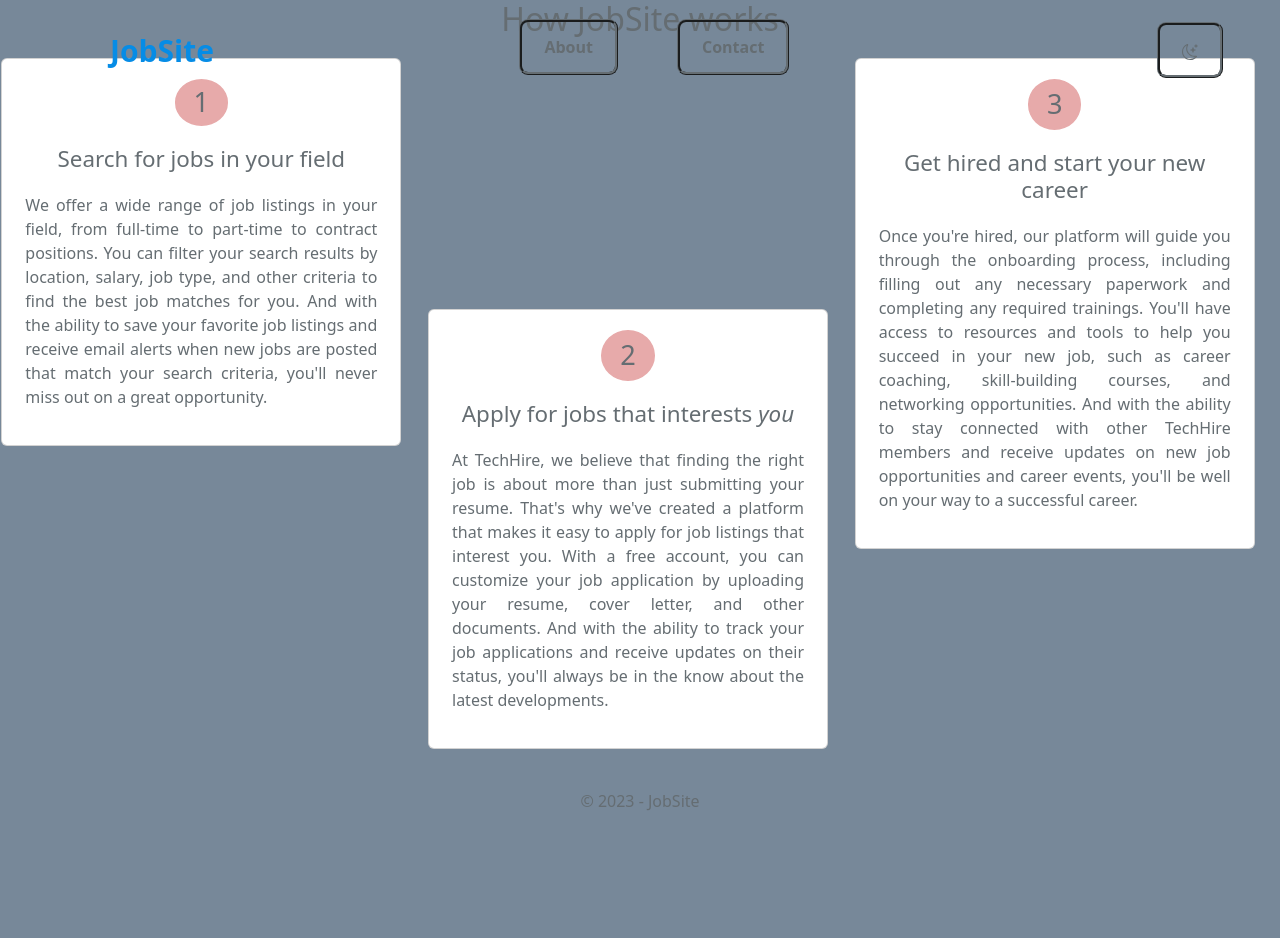
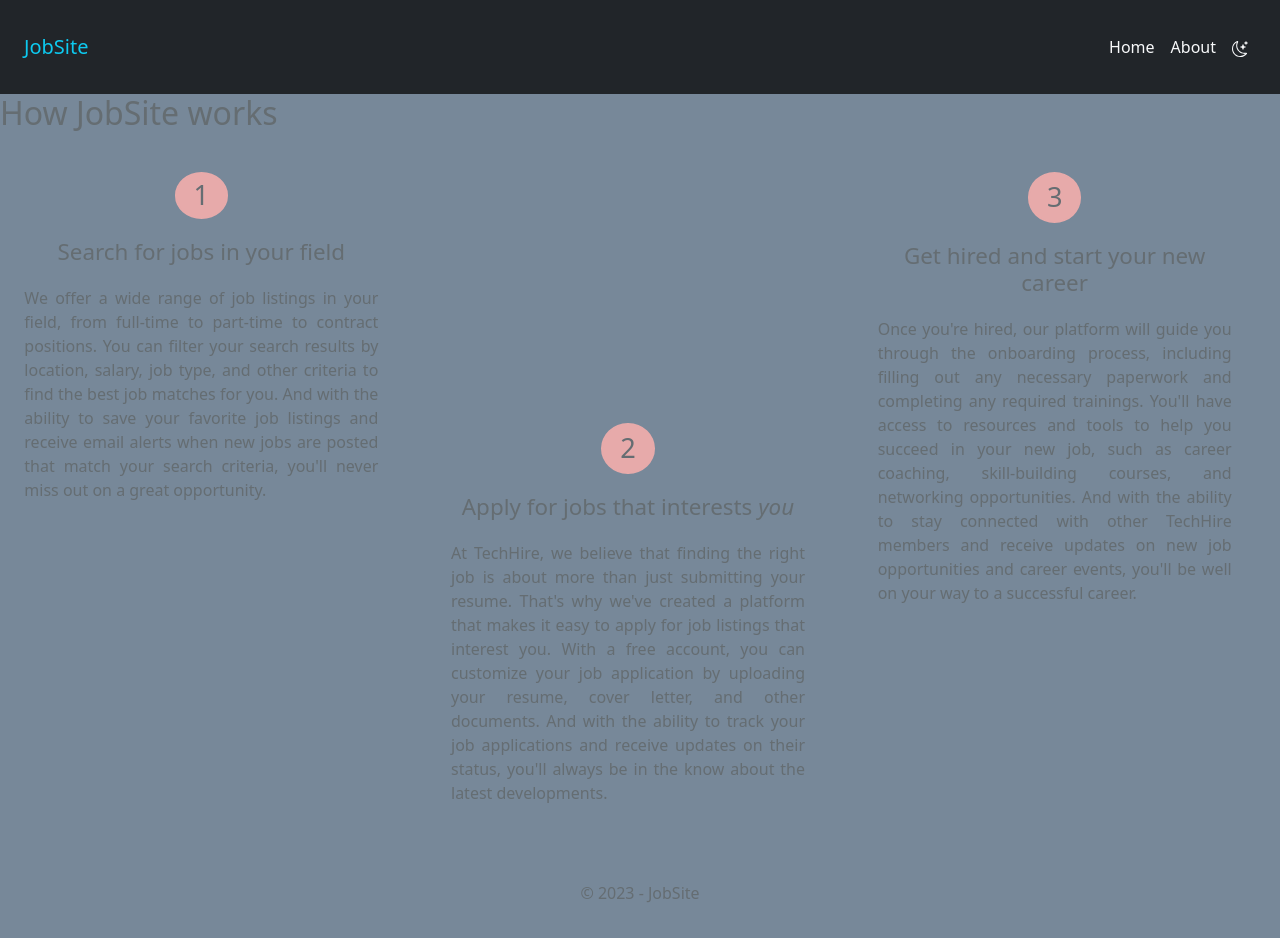
Before and after one commit to JackLabukas/24-7-Jobs-group-project, a React (Create React App) app: page /about in a window 1280 px wide. Shown: the top 938 px of the page. Before the commit the page ends 869 px from the top, so only its background shows below. Built offline with nearby package versions, Linux system fonts and the light colour scheme.

Commit message:
fixed navbar

```diff
--- a/src/App.js
+++ b/src/App.js
@@ -5,8 +5,8 @@ import JobList from "./components/JobList";
 import About from "./components/How-It-Works";
 // import Contact from "./pages/Contact";
 
-import Navbar from "./components/Navbar/Navbar";
 import Footer from "./components/Footer/Footer";
+import Navbar1 from "./components/Navbar/Navbar1";
 
 import { createContext } from "react";
 import React, { useState, useEffect } from "react";
@@ -26,7 +26,7 @@ function App() {
 
   useEffect(() => {
     if (theme === "dark") {
-      body.style.background = "#2e363d";
+      body.style.background = "black";
       body.style.color = "#dddddd";
     } else {
       body.style.background = "#778899";
@@ -36,9 +36,9 @@ function App() {
 
   return (
     <ThemeContext.Provider value={{ theme, changeTheme }}>
-      <div className="App" id={theme}>
+      <div className="container-flex" id={theme}>
+        <Navbar1 />
         <Router>
-          <Navbar />
           <Routes>
             <Route
               path="/"
--- a/src/components/Footer/Footer.js
+++ b/src/components/Footer/Footer.js
@@ -10,10 +10,9 @@ function Footer() {
 
   return (
     <div className={styles.footer}>
-
-      <p class="copyright">
-        © <span class="year">{year()}</span> -{" "}
-        <span class="bold"> JobSite</span>
+      <p className="copyright">
+        © <span className="year">{year()}</span> -{" "}
+        <span className="bold"> JobSite</span>
       </p>
     </div>
   );
--- a/src/components/How-It-Works.js
+++ b/src/components/How-It-Works.js
@@ -7,19 +7,30 @@ function HowItWorks() {
     <section>
       <h2 id="how-title">How JobSite works</h2>
       <div className="row justify-content-center" id="myContainer">
-				<div className="col col d-flex align-items-center justify-content-center" id="high-1">
-					<div className="card" id="izzy-card">
+        <div
+          className="col col d-flex align-items-center justify-content-center"
+          id="high-1"
+        >
+          <div className="cards" id="izzy-cards">
             <h3 id="heading-1">
               <span id="number-one">1</span>Search for jobs in your field
             </h3>
             <p>
-							We offer a wide range of job listings in your field, from full-time to part-time to contract positions. You can filter your search results by location, salary, job type, and other criteria to find the best job matches for you. And with
-							the ability to save your favorite job listings and receive email alerts when new jobs are posted that match your search criteria, you'll never miss out on a great opportunity.
+              We offer a wide range of job listings in your field, from
+              full-time to part-time to contract positions. You can filter your
+              search results by location, salary, job type, and other criteria
+              to find the best job matches for you. And with the ability to save
+              your favorite job listings and receive email alerts when new jobs
+              are posted that match your search criteria, you'll never miss out
+              on a great opportunity.
             </p>
           </div>
         </div>
-				<div className="col col d-flex align-items-center justify-content-center low" id="low">
-					<div className="card">
+        <div
+          className="col col d-flex align-items-center justify-content-center low"
+          id="low"
+        >
+          <div className="cards">
             <h3 id="heading-2">
               <span id="number-two">2</span>
               <span>
@@ -27,21 +38,35 @@ function HowItWorks() {
               </span>
             </h3>
             <p>
-							At TechHire, we believe that finding the right job is about more than just submitting your resume. That's why we've created a platform that makes it easy to apply for job listings that interest you. With a free account, you can
-							customize your job application by uploading your resume, cover letter, and other documents. And with the ability to track your job applications and receive updates on their status, you'll always be in the know about the latest
-							developments.
+              At TechHire, we believe that finding the right job is about more
+              than just submitting your resume. That's why we've created a
+              platform that makes it easy to apply for job listings that
+              interest you. With a free account, you can customize your job
+              application by uploading your resume, cover letter, and other
+              documents. And with the ability to track your job applications and
+              receive updates on their status, you'll always be in the know
+              about the latest developments.
             </p>
           </div>
         </div>
-				<div className="col col d-flex align-items-center justify-content-center" id="high-2">
-					<div className="card izzy-card">
+        <div
+          className="col col d-flex align-items-center justify-content-center"
+          id="high-2"
+        >
+          <div className="cards izzy-cards">
             <h3 id="heading-3">
-							<span id="number-three">3</span>Get hired and start your new career
+              <span id="number-three">3</span>Get hired and start your new
+              career
             </h3>
             <p>
-							Once you're hired, our platform will guide you through the onboarding process, including filling out any necessary paperwork and completing any required trainings. You'll have access to resources and tools to help you succeed in your
-							new job, such as career coaching, skill-building courses, and networking opportunities. And with the ability to stay connected with other TechHire members and receive updates on new job opportunities and career events, you'll be well on
-							your way to a successful career.
+              Once you're hired, our platform will guide you through the
+              onboarding process, including filling out any necessary paperwork
+              and completing any required trainings. You'll have access to
+              resources and tools to help you succeed in your new job, such as
+              career coaching, skill-building courses, and networking
+              opportunities. And with the ability to stay connected with other
+              TechHire members and receive updates on new job opportunities and
+              career events, you'll be well on your way to a successful career.
             </p>
           </div>
         </div>
--- a/src/components/JobList.js
+++ b/src/components/JobList.js
@@ -23,20 +23,24 @@ const testArr = JSON.parse(localStorage.getItem("Response"));
 function JobList(props) {
   if (props.testArr) {
     return (
-      <div className="row d-flex justify-content-center">
-        <SearchBar />
-        <div className="col-sm-6">
+      // <div className="row d-flex justify-content-center">
+      // <SearchBar />
+      <div className="d-flex justify-content-center">
+        {/* <SearchBar /> */}
+        <div className="row d-flex justify-content-center">
+          <SearchBar />
           {props.testArr.map((job) => (
             <motion.div
               animate={{ rotate: 360 }}
               transition={{ duration: 0.8 }}
               className="card m-2"
+              style={{ width: "80%", height: "" }}
               key={uuidv4()}
             >
               <div className="card-body">
                 <h5 className="card-title">{job.job_title}</h5>
 
-                <h6 className="card-subtitle mb-2 text-muted">
+                <h6 className="card-subtitle mb-2 text-info">
                   {job.job_location}
                 </h6>
                 <h6 className="card-subtitle mb-2 text-warning">
@@ -54,6 +58,7 @@ function JobList(props) {
           ))}
         </div>
       </div>
+      // </div>
     );
   } else {
     return <SearchBar />;
--- a/src/components/Navbar/Navbar.js
+++ b/src/components/Navbar/Navbar.js
@@ -5,7 +5,6 @@ import { BsMoonStars } from "react-icons/bs";
 import { BsSun } from "react-icons/bs";
 import { useState, useContext } from "react";
 import { ThemeContext } from "../../App";
-import About from "../How-It-Works";
 
 function Navbar() {
   const [isMenuClicked, setIsMenuClicked] = useState(false);
--- /dev/null
+++ b/src/components/Navbar/Navbar1.js
@@ -0,0 +1,96 @@
+import React from "react";
+// import { GiHamburgerMenu } from "react-icons/gi";
+// import { IoClose } from "react-icons/io5";
+import { BsMoonStars } from "react-icons/bs";
+import { BsSun } from "react-icons/bs";
+import { useState, useContext } from "react";
+import { ThemeContext } from "../../App";
+import { motion } from "framer-motion";
+
+function NavBar1() {
+  const [darkTheme, setDarkTheme] = useState(false);
+  const { changeTheme } = useContext(ThemeContext);
+
+  const toggleTheme = () => {
+    setDarkTheme(!darkTheme);
+    changeTheme();
+  };
+  return (
+    <nav className="navbar bg-dark navbar-expand-lg navbar-light bg-light ">
+      <motion.a
+        initial={{ opacity: 0, scale: 0.5 }}
+        animate={{ opacity: 1, scale: 1 }}
+        transition={{
+          default: {
+            duration: 0.3,
+            ease: [0, 0.71, 0.2, 1.01],
+          },
+          scale: {
+            type: "spring",
+            damping: 5,
+            stiffness: 100,
+            restDelta: 0.001,
+          },
+        }}
+        className="navbar-brand p-4 text-info"
+        href="/"
+      >
+        JobSite
+      </motion.a>
+
+      <div
+        className="collapse d-flex justify-content-end navbar-collapse"
+        id="navbarNavAltMarkup"
+      >
+        <div className="navbar-nav pe-4">
+          <motion.a
+            initial={{ opacity: 0, scale: 0.5 }}
+            animate={{ opacity: 1, scale: 1 }}
+            transition={{
+              default: {
+                duration: 0.3,
+                ease: [0, 0.71, 0.2, 1.01],
+              },
+              scale: {
+                type: "spring",
+                damping: 5,
+                stiffness: 100,
+                restDelta: 0.001,
+              },
+            }}
+            className="nav-item nav-link active text-light"
+            href="/"
+          >
+            Home
+          </motion.a>
+          <motion.a
+            initial={{ opacity: 0, scale: 0.5 }}
+            animate={{ opacity: 1, scale: 1 }}
+            transition={{
+              default: {
+                duration: 0.3,
+                ease: [0, 0.71, 0.2, 1.01],
+              },
+              scale: {
+                type: "spring",
+                damping: 5,
+                stiffness: 100,
+                restDelta: 0.001,
+              },
+            }}
+            className="nav-item nav-link text-light"
+            href="/about"
+          >
+            About
+          </motion.a>
+
+          <div className="nav-item nav-link text-light" onClick={toggleTheme}>
+            {darkTheme ? <BsSun /> : <BsMoonStars />}
+          </div>
+        </div>
+      </div>
+    </nav>
+  );
+}
+
+export default NavBar1;
--- a/src/index.css
+++ b/src/index.css
@@ -1,12 +1,15 @@
 body {
   margin: 0;
-	font-family: -apple-system, BlinkMacSystemFont, "Segoe UI", "Roboto", "Oxygen", "Ubuntu", "Cantarell", "Fira Sans", "Droid Sans", "Helvetica Neue", sans-serif;
+  font-family: -apple-system, BlinkMacSystemFont, "Segoe UI", "Roboto", "Oxygen",
+    "Ubuntu", "Cantarell", "Fira Sans", "Droid Sans", "Helvetica Neue",
+    sans-serif;
   -webkit-font-smoothing: antialiased;
   -moz-osx-font-smoothing: grayscale;
 }
 
 code {
-	font-family: source-code-pro, Menlo, Monaco, Consolas, "Courier New", monospace;
+  font-family: source-code-pro, Menlo, Monaco, Consolas, "Courier New",
+    monospace;
 }
 
 /* IZZY'S CODE */
@@ -36,7 +39,7 @@ code {
 #low {
   align-self: flex-end;
 }
-.card {
+.cards {
   text-align: justify;
   padding: 20px 23px;
   box-sizing: border-box;
```
Lines whose indentation alone changed are shown as unchanged.
